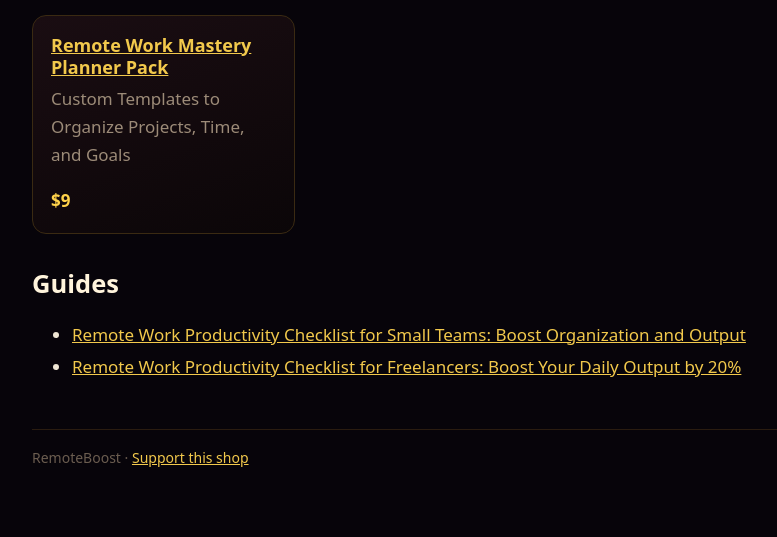
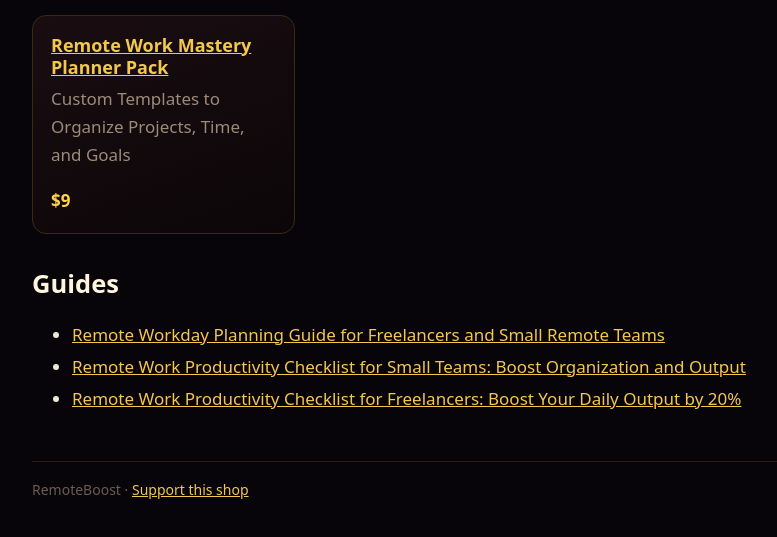
Before and after one commit to sodaro-coder/remoteboost, a plain HTML site: page index.html in a window 1280 px wide. Shown: the part 185-722 px from the top of the page, without its empty margins (198-975 px from the left). Drawn offline with Linux system fonts and the light colour scheme.

Commit message:
STUMF: update index.html

```diff
--- a/index.html
+++ b/index.html
@@ -5,4 +5,4 @@ a{color:#f2c94c}.wrap{max-width:860px;margin:0 auto;padding:28px 20px 60px}heade
 .card{border:1px solid #3a2a12;border-radius:14px;padding:18px;background:linear-gradient(160deg,#1a0d12,#0b0608)}.card h3{margin:0 0 6px;font-size:18px}
 .price{color:#ffd24a;font-weight:700}.btn{display:inline-block;margin-top:12px;padding:10px 18px;border-radius:10px;background:linear-gradient(135deg,#b08526,#f6e3a1,#c9a233);color:#1a0c05;font-weight:700;text-decoration:none}
 h1,h2,h3{color:#fff4dc;line-height:1.25}h2{margin-top:34px}code{background:#1a1216;padding:2px 6px;border-radius:6px}li{margin:4px 0}
-footer{margin-top:48px;color:#6b5d50;font-size:14px;border-top:1px solid #2a1c10;padding-top:16px}</style></head><body><div class='wrap'><header><a href='./' style='text-decoration:none'><div class='brand'>RemoteBoost</div></a></header><h1>RemoteBoost</h1><p class='tag'>Digital tools for remote success</p><div class='grid'><div class='card'><h3><a href='p/remote-work-mastery-planner-pack/'>Remote Work Mastery Planner Pack</a></h3><div class='tag'>Custom Templates to Organize Projects, Time, and Goals</div><span class='price'>$9</span></div></div><h2>Guides</h2><ul><li><a href='a/remote-work-productivity-checklist-for-small-teams-boost-org/'>Remote Work Productivity Checklist for Small Teams: Boost Organization and Output</a></li><li><a href='a/remote-work-productivity-checklist-for-freelancers-boost-you/'>Remote Work Productivity Checklist for Freelancers: Boost Your Daily Output by 20%</a></li></ul><footer>RemoteBoost · <a href="paypal.me/AaronSodaro">Support this shop</a></footer></div></body></html>
+footer{margin-top:48px;color:#6b5d50;font-size:14px;border-top:1px solid #2a1c10;padding-top:16px}</style></head><body><div class='wrap'><header><a href='./' style='text-decoration:none'><div class='brand'>RemoteBoost</div></a></header><h1>RemoteBoost</h1><p class='tag'>Digital tools for remote success</p><div class='grid'><div class='card'><h3><a href='p/remote-work-mastery-planner-pack/'>Remote Work Mastery Planner Pack</a></h3><div class='tag'>Custom Templates to Organize Projects, Time, and Goals</div><span class='price'>$9</span></div></div><h2>Guides</h2><ul><li><a href='a/remote-workday-planning-guide-for-freelancers-and-small-remo/'>Remote Workday Planning Guide for Freelancers and Small Remote Teams</a></li><li><a href='a/remote-work-productivity-checklist-for-small-teams-boost-org/'>Remote Work Productivity Checklist for Small Teams: Boost Organization and Output</a></li><li><a href='a/remote-work-productivity-checklist-for-freelancers-boost-you/'>Remote Work Productivity Checklist for Freelancers: Boost Your Daily Output by 20%</a></li></ul><footer>RemoteBoost · <a href="paypal.me/AaronSodaro">Support this shop</a></footer></div></body></html>
```
